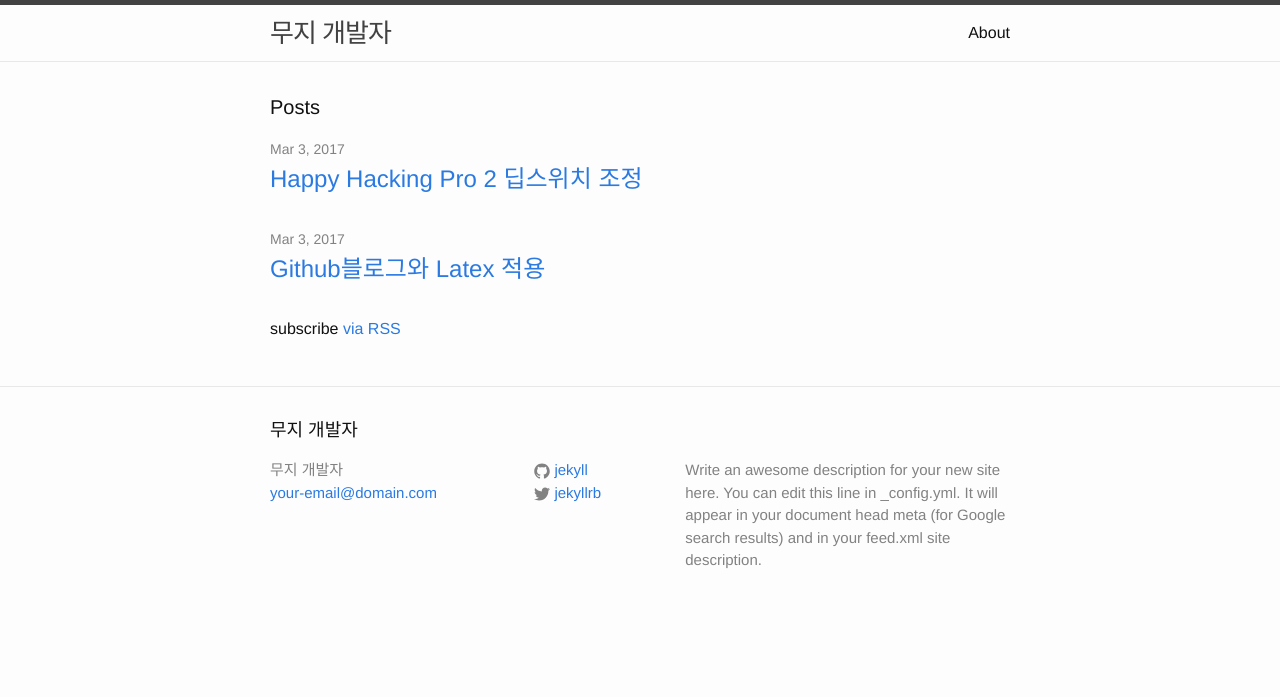
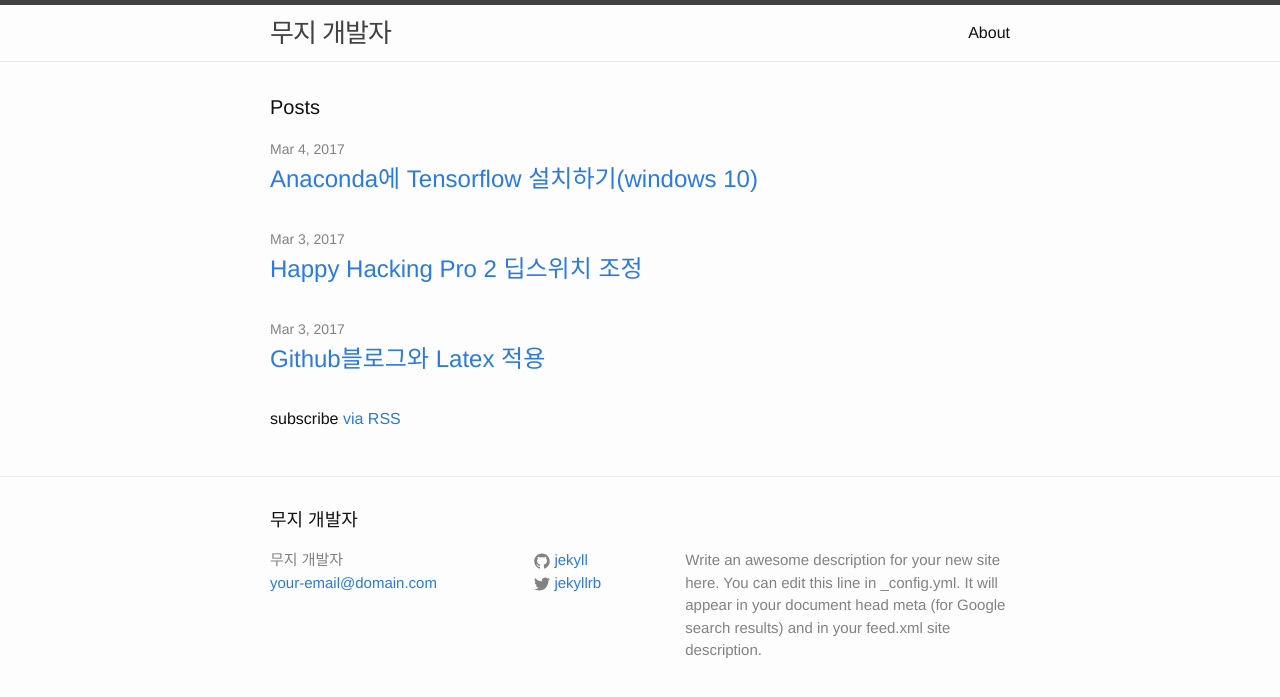
Before and after one commit to jazz4rabbit/jazz4rabbit.github.io, a Jekyll site: the page built from index.md, in a window 1280 px wide. Shown: the top 697 px of the page. Built offline with Jekyll 4.4.1, drawn with Linux system fonts in a browser that asks for light colours; part of the change alters nothing that is shown.

Commit message:
posting -tensorflow install, edit posting time in jekyll-install, happy-hacking AM to PM

```diff
--- a/_posts/2017-03-03-happy-hacking.markdown
+++ b/_posts/2017-03-03-happy-hacking.markdown
@@ -1,7 +1,7 @@
 ---
 layout: post
 title:  "Happy Hacking Pro 2 딥스위치 조정"
-date:   2017-03-03 10:30:00 +0900
+date:   2017-03-03 22:30:00 +0900
 categories: keyboard
 ---
 # Happy hacking pro 2
--- a/_posts/2017-03-03-jekyll-install.markdown
+++ b/_posts/2017-03-03-jekyll-install.markdown
@@ -1,7 +1,7 @@
 ---
 layout: post
 title:  "Github블로그와 Latex 적용"
-date:   2017-03-03 10:26:00 +0900
+date:   2017-03-03 22:26:00 +0900
 categories: jekyll update
 ---
 # Github에 Blog 만들기, Latex 적용하기
--- /dev/null
+++ b/_posts/2017-03-04-tensorflow-install-with-anaconda.markdown
@@ -0,0 +1,75 @@
+---
+layout: post
+title:  "Anaconda에 Tensorflow 설치하기(windows 10)"
+date:   2017-03-04 17:00:00 +0900
+categories: tensorflow
+---
+Tensorflow 를 설치한 운영체제는 windows 10에 설치하였다.
+
+# 요약
+급한 사람들을 위해!!
+
+[anaocnda](https://www.continuum.io/downloads) 설치
+
+anaconda prompt 열기 (아래의 명령어 실행)
+
+{% highlight sh linenos %}
+conda update conda
+conda update anaconda
+conda create -n tensorflow python=3.5 anaconda
+activate tensorflow
+conda install -c conda-forge tensorflow
+{% endhighlight %}
+
+# Anaconda install
+[anaocnda](https://www.continuum.io/downloads) 홈페이지에서 3.6 version으로 다운받았다. (2.7 version으로 다운받아도 상관없다. 어차피 아나콘다 가상환경으로 다시 설치할것이므로 그때 버전을 선택할 수 있다.)
+
+![Anaconda install]({{ site.url }}/Resources/IMG/anaconda_install.png)
+
+# Anaconda update
+이 과정은 실행하지 않아도 상관은 아마 없을 것이다.
+Anaconda Prompt를 열어서 다음의 명령어를 입력해주자.
+
+- `conda update conda`
+- `conda update anaconda`
+
+# Anaconda virtual environments 생성하기
+Anaconda에는 가상환경이라는 것이 존재하는데 패키지 같은것이 꼬일 수 있기때문에 가상환경 별로 따로 패키지 설치가 가능하다.
+명령어는 [conda github](https://conda.io/docs/using/envs.html)에서 자세히 나와있다. (전부 있지는 않다.)
+
+다음과 같이 가상환경을 생성할 수 있다. name 에는 가상 환경을 부르고 싶은 이름을 넣으면 되고, x.x 에는 사용하고자 하는 파이썬 버전을 넣어주면 된다.
+- `conda create -n name python=x.x anaconda`
+
+나의 경우 아래와 같이 tensorflow 라는 이름으로 파이썬 3.5 를 사용하는 가상 환경을 만들었다.
+
+ `conda create -n tensorflow python=3.5 anaconda`
+
+# Anaconda virtual environments 활성화 / 비활성화
+ - `activate name` // 활성화 하고 싶은 name을 입력한다.
+ - `deactivate`    // 활성화 되있는 가상환경을 해제한다.
+
+ 가상환경에 tensorflow를 설치할 것이므로 위에서 만든 가상환경을 활성화 해주자.
+
+ 나의 경우 `activate tensorflow
+ `를 입력했다.
+
+# Tensorflow 설치하기
+[Tensorflow 공식문서](https://www.tensorflow.org/install/install_windows)를 따라하면 설치가 안된다...
+
+[구글](http://stackoverflow.com/questions/37130489/installing-tensorflow-with-anaconda-in-windows)에 자문을 구했더니 해결책이 있었다.
+
+`conda install -c conda-forge tensorflow`
+
+설치가 완료된다. `jupyter notebook` 명령어를 입력하여서 tensorflow가 잘 설치되었는지 확인해보자.
+
+다음의 명령어를 입력하자.
+
+{% highlight python %}
+import tensorflow as tf
+
+hello = tf.constant('Hello, TensorFlow!')
+sess = tf.Session()
+print(sess.run(hello))
+{% endhighlight %}
+
+`Hello, TensorFlow!`가 나온다면 잘 설치된 것이다!!
```
Also changed, not shown: Resources/IMG/anaconda_install.png (added), 1 other file.
